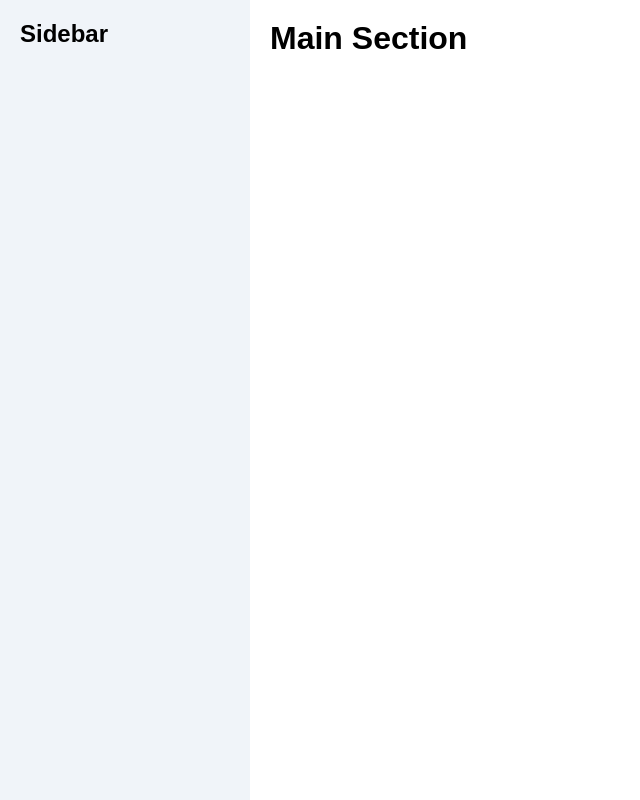
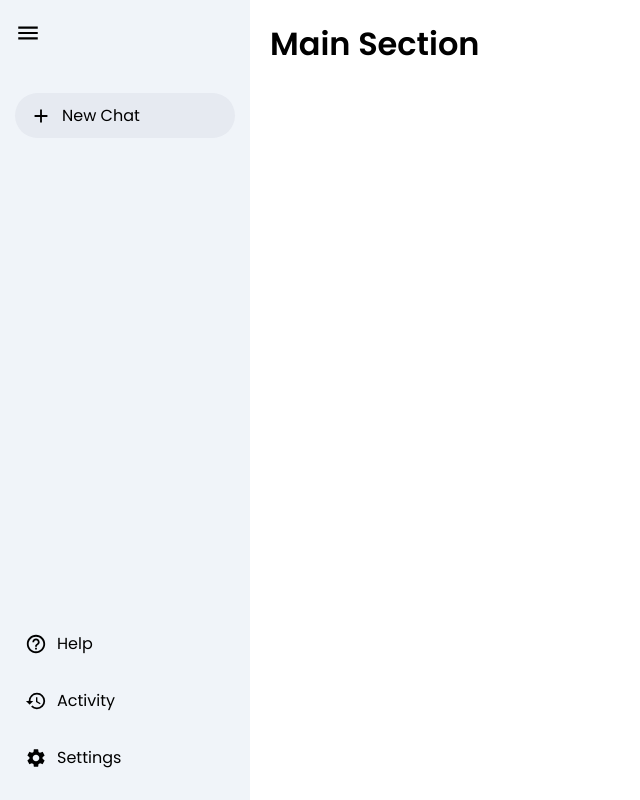
Before and after one commit to adityacodes2425/GEMINI-CLONE, a React (Vite) app: page / in a window 1280 px wide. Shown: the whole page, without its empty margins (0-640 px from the left). Built offline with nearby package versions, Linux system fonts and the light colour scheme.

Commit message:
Biuld sidebar components

```diff
--- a/package.json
+++ b/package.json
@@ -12,7 +12,8 @@
   "dependencies": {
     "@google/genai": "^2.15.0",
     "react": "^19.2.8",
-    "react-dom": "^19.2.8"
+    "react-dom": "^19.2.8",
+    "react-icons": "^5.7.0"
   },
   "devDependencies": {
     "@eslint/js": "^10.0.1",
--- /dev/null
+++ b/src/components/Sidebar/Sidebar.css
@@ -0,0 +1,44 @@
+.sidebar {
+  min-height: 100vh;
+  width: 250px;
+  background: #f0f4f9;
+  display: flex;
+  flex-direction: column;
+  justify-content: space-between;
+  padding: 20px 15px;
+}
+
+.menu {
+  cursor: pointer;
+  margin-bottom: 40px;
+}
+
+.new-chat {
+  display: flex;
+  align-items: center;
+  gap: 10px;
+  background: #e6eaf1;
+  padding: 10px 15px;
+  border-radius: 30px;
+  cursor: pointer;
+}
+
+.bottom {
+  display: flex;
+  flex-direction: column;
+  gap: 12px;
+}
+
+.bottom-item {
+  display: flex;
+  align-items: center;
+  gap: 10px;
+  padding: 10px;
+  border-radius: 25px;
+  cursor: pointer;
+}
+
+.bottom-item:hover,
+.new-chat:hover {
+  background: #dde3ea;
+}
--- a/src/components/Sidebar/Sidebar.jsx
+++ b/src/components/Sidebar/Sidebar.jsx
@@ -1,7 +1,47 @@
+import { useState } from "react";
+import {
+  MdMenu,
+  MdAdd,
+  MdHelpOutline,
+  MdHistory,
+  MdSettings,
+} from "react-icons/md";
+import "./Sidebar.css";
+
 function Sidebar() {
+  const [extended, setExtended] = useState(true);
+
   return (
     <div className="sidebar">
-      <h2>Sidebar</h2>
+      <div className="top">
+        <MdMenu
+          className="menu"
+          size={26}
+          onClick={() => setExtended(!extended)}
+        />
+
+        <div className="new-chat">
+          <MdAdd size={22} />
+          {extended && <p>New Chat</p>}
+        </div>
+      </div>
+
+      <div className="bottom">
+        <div className="bottom-item">
+          <MdHelpOutline size={22} />
+          {extended && <p>Help</p>}
+        </div>
+
+        <div className="bottom-item">
+          <MdHistory size={22} />
+          {extended && <p>Activity</p>}
+        </div>
+
+        <div className="bottom-item">
+          <MdSettings size={22} />
+          {extended && <p>Settings</p>}
+        </div>
+      </div>
     </div>
   );
 }
--- a/src/index.css
+++ b/src/index.css
@@ -1,3 +1,5 @@
+@import url('https://fonts.googleapis.com/css2?family=Poppins:wght@300;400;500;600&display=swap');
+
 * {
   margin: 0;
   padding: 0;
@@ -5,7 +7,7 @@
 }
 
 body {
-  font-family: Arial, sans-serif;
+  font-family: 'Poppins', sans-serif;
 }
 
 #root {
```
Also changed, not shown: 1 other file (tests, documents, lock files or other folders).
